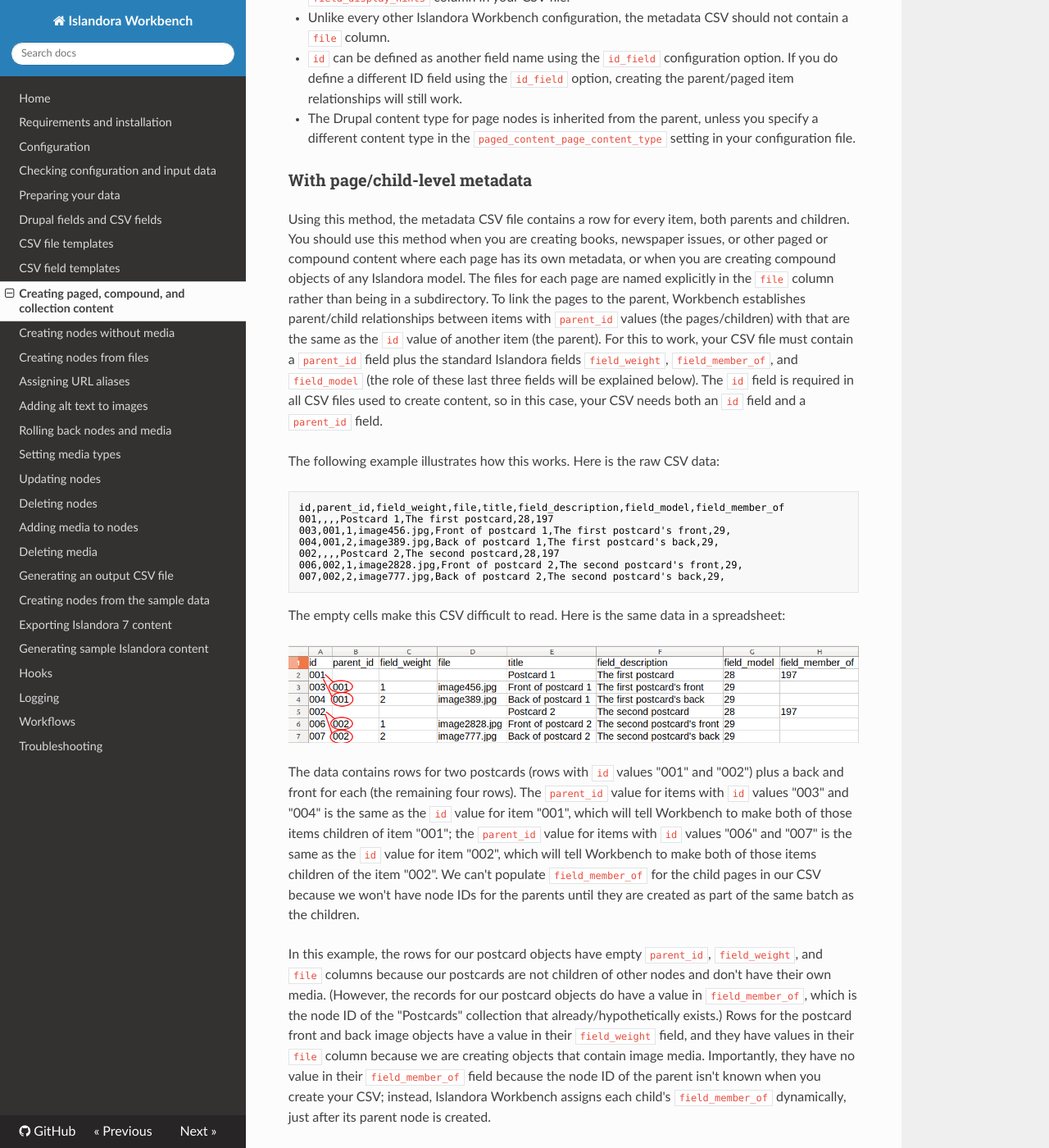
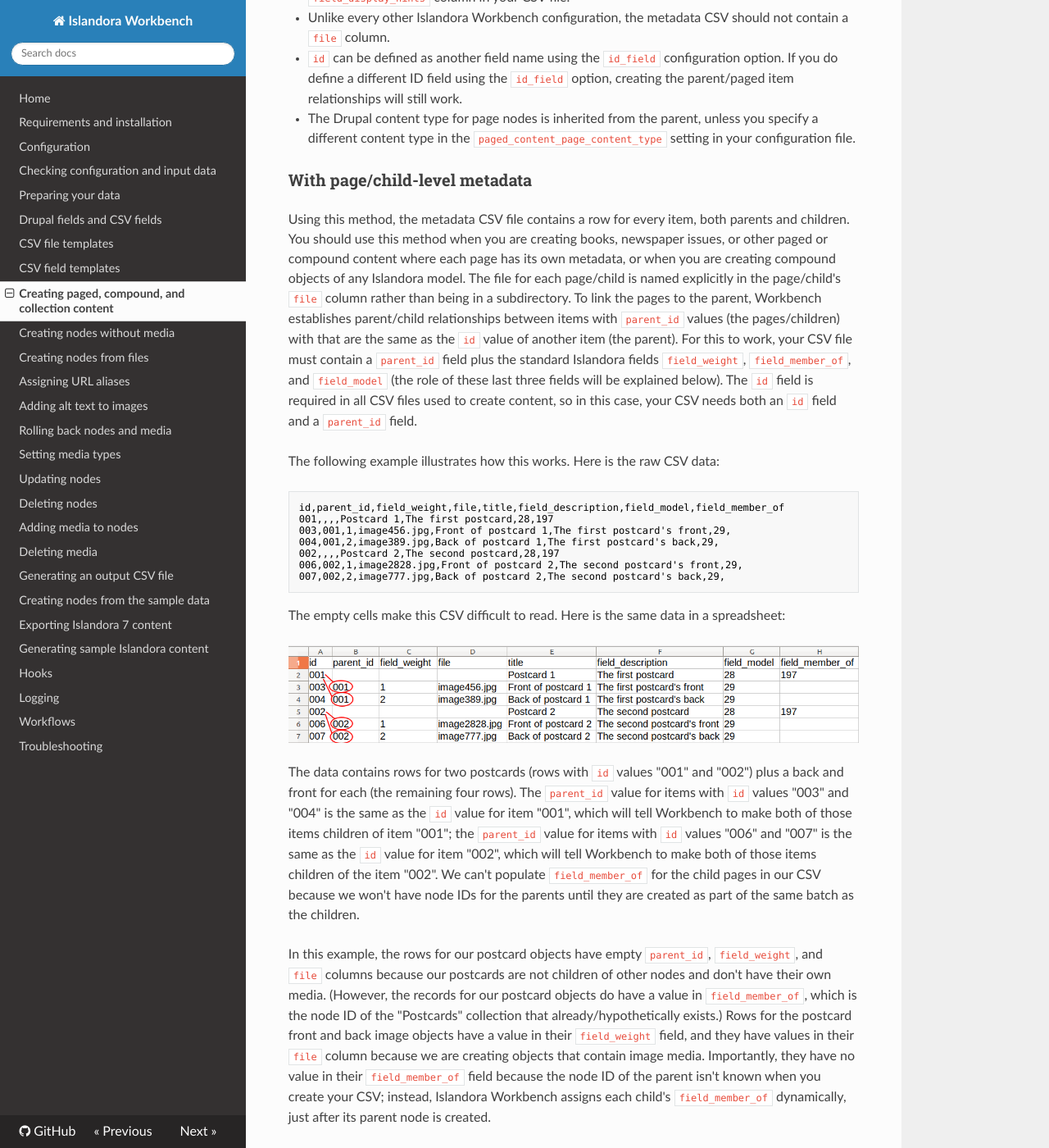
Before and after one commit to mjordan/islandora_workbench_docs, an MkDocs documentation site: the page built from docs/paged_and_compound.md, in a window 1280 px wide and 1400 px high, scrolled down 1595 px. Shown: the whole window at 82% size. Built offline with MkDocs 1.6.1, drawn with Linux system fonts in a browser that asks for light colours; nearby versions of some CDN libraries; old or Windows-style settings are respelled for this version of MkDocs; some of the changed text lies outside the part shown.

Commit message:
Updated paged/compound page.

```diff
--- a/docs/paged_and_compound.md
+++ b/docs/paged_and_compound.md
@@ -48,7 +48,7 @@
 
 ### With page/child-level metadata
 
-Using this method, the metadata CSV file contains a row for every item, both parents and children. You should use this method when you are creating books, newspaper issues, or other paged or compound content where each page has its own metadata, or when you are creating compound objects of any Islandora model. The files for each page are named explicitly in the `file` column rather than being in a subdirectory. To link the pages to the parent, Workbench establishes parent/child relationships between items with `parent_id` values (the pages/children) with that are the same as the `id` value of another item (the parent). For this to work, your CSV file must contain a `parent_id` field plus the standard Islandora fields `field_weight`, `field_member_of`, and `field_model` (the role of these last three fields will be explained below). The `id` field is required in all CSV files used to create content, so in this case, your CSV needs both an `id` field and a `parent_id` field.
+Using this method, the metadata CSV file contains a row for every item, both parents and children. You should use this method when you are creating books, newspaper issues, or other paged or compound content where each page has its own metadata, or when you are creating compound objects of any Islandora model. The file for each page/child is named explicitly in the page/child's `file` column rather than being in a subdirectory. To link the pages to the parent, Workbench establishes parent/child relationships between items with `parent_id` values (the pages/children) with that are the same as the `id` value of another item (the parent). For this to work, your CSV file must contain a `parent_id` field plus the standard Islandora fields `field_weight`, `field_member_of`, and `field_model` (the role of these last three fields will be explained below). The `id` field is required in all CSV files used to create content, so in this case, your CSV needs both an `id` field and a `parent_id` field.
 
 The following example illustrates how this works. Here is the raw CSV data:
 
@@ -71,6 +71,7 @@
 
 Some important things to note:
 
+* Currently, you need to include the option `allow_missing_files: true` in your configuration file when using this method to create paged/compound content. See [this issue](https://github.com/mjordan/islandora_workbench/issues/297) for more information.
 * `id` can be defined as another field name using the `id_field` configuration option. If you do define a different ID field using the `id_field` option, creating the parent/child relationships will still work.
 * The values of the `id` and `parent_id` columns do not have to follow any sequential pattern. Islandora Workbench treats them as simple strings and matches them on that basis, without looking for sequential relationships of any kind between the two fields.
 * The CSV records for children items don't need to come *immediately* after the record for their parent, but they do need to come after that record. This is because Workbench creates nodes in the order their records are in the CSV file (top to bottom). As long as the parent node has already been created when a child node is created, the parent/child relationship via the child's `field_member_of` will be correct.
```
Also changed, not shown: site/index.html, site/paged_and_compound/index.html, site/sitemap.xml.
